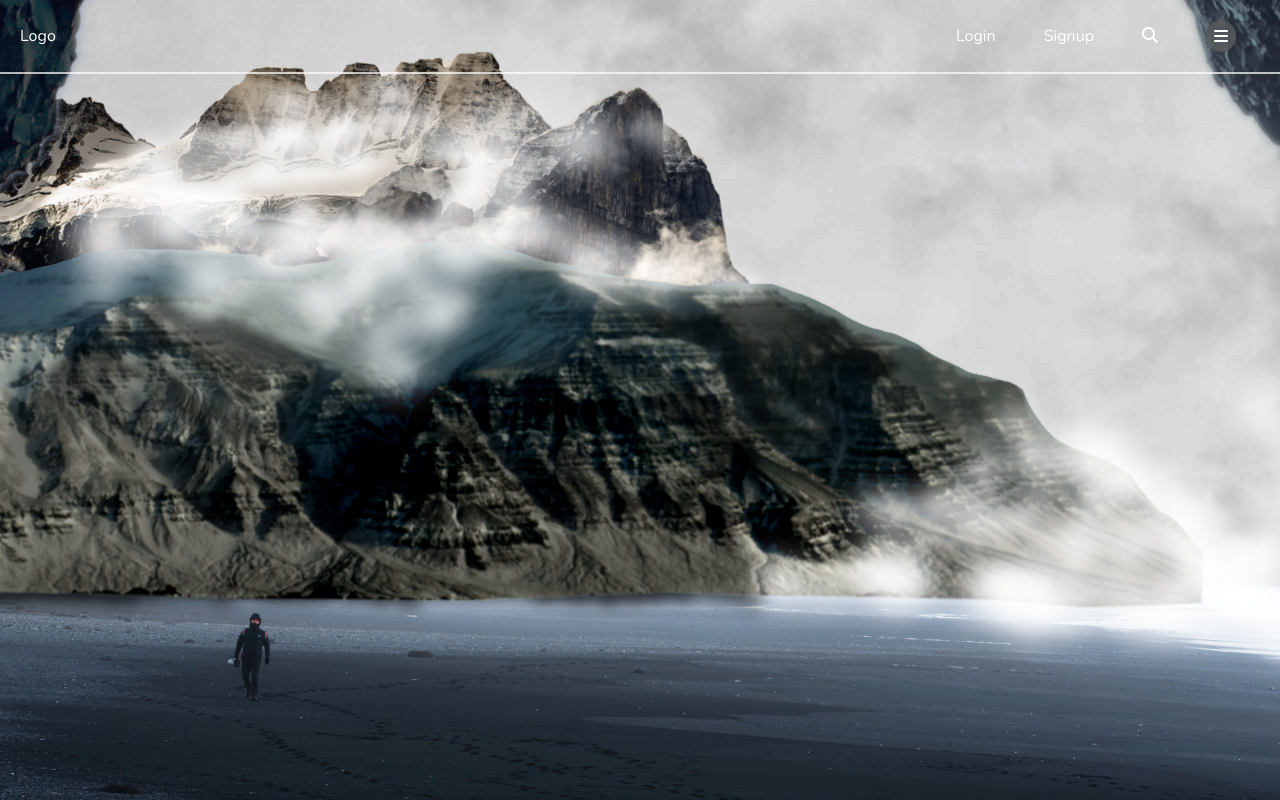
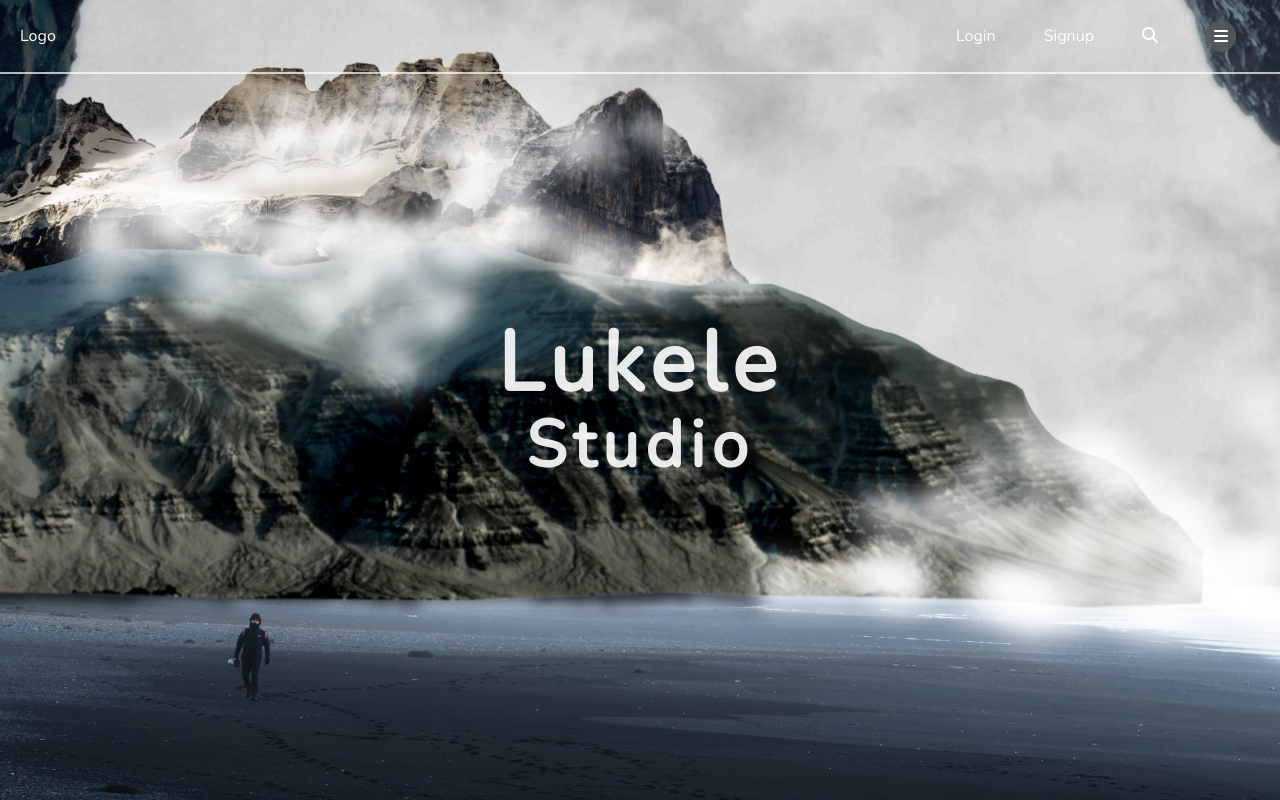
Before and after one commit to amsierco/parallax_practice, a plain HTML site: page index.html in a window 1280 px wide. Drawn offline with nearby package versions, Linux system fonts and the light colour scheme; a web font is replaced by a local one.

Commit message:
Added text

```diff
--- a/index.html
+++ b/index.html
@@ -25,14 +25,18 @@
         </nav>
     </header>
     <main class="main" id="main">
-        <img src="./img/foreground.png" data-speedx="0.05" data-speedy="0.02" class="parallax foreground">
-        <img src="./img/cliff_left.png" data-speedx="0.02" data-speedy="0.02" class="parallax cliff-left">
-        <img src="./img/cliff_right.png" data-speedx="0.02" data-speedy="0.02" class="parallax cliff-right">
-        <img src="./img/mtn_big.png" data-speedx="0.1" data-speedy="0.01" class="parallax mtn-big">
-        <img src="./img/mtn_small.png" data-speedx="0.15" data-speedy="0.03" class="parallax mtn-small">
-        <img src="./img/fog_mtn.png" data-speedx="0.3" data-speedy="0.03" class="parallax fog-mtn">
+        <img src="./img/foreground.png" data-speedx="0.02" data-speedy="0.035" class="parallax foreground">
+        <img src="./img/cliff_left.png" data-speedx="0.02" data-speedy="0.025" class="parallax cliff-left">
+        <img src="./img/cliff_right.png" data-speedx="0.02" data-speedy="0.025" class="parallax cliff-right">
+        <img src="./img/mtn_big.png" data-speedx="0.08" data-speedy="0.03" class="parallax mtn-big">
+        <img src="./img/mtn_small.png" data-speedx="0.12" data-speedy="0.035" class="parallax mtn-small">
+        <img src="./img/fog_mtn.png" data-speedx="0.3" data-speedy="0.035" class="parallax fog-mtn">
         <img src="./img/fog_water.png" data-speedx="0.2" data-speedy="0.05" class="parallax fog-water">
         <img src="./img/sky.png" data-speedx="0.05" data-speedy="0.03" class="parallax sky">
+        <div data-speedx="0.02" data-speedy="0.035" class="parallax title">
+            <h2>Lukele</h2>
+            <h3>Studio</h3>
+        </div>
     </main>
 </body>
     <script src="./main.js"></script>
--- a/style.css
+++ b/style.css
@@ -24,6 +24,7 @@ main {
     top: 50%;
     left: 50%;
     transform: translate(-50%, -50%);
+    transition: .3s cubic-bezier(.2,.49,.32,.99);
 }
 
 /* Element indexing */
@@ -40,20 +41,20 @@ main {
 }
 
 .cliff-right{
-    z-index: 5;
+    z-index: 6;
     left: 55%;
 }
 
 .cliff-left {
-    z-index: 5;
+    z-index: 6;
     left: 45%;
 }
 
 .fog-water{
-    z-index: 4;
+    z-index: 5;
 }
 .fog-mtn {
-    z-index: 4;
+    z-index: 5;
 }
 
 .mtn-big{
@@ -62,6 +63,24 @@ main {
 
 .mtn-small {
     z-index: 2;
+}
+
+.title {
+    z-index: 6;
+    pointer-events: auto;
+    color: rgba(255,255,255,.9);
+    font-size: 3.5rem;
+    font-weight: 800;
+    display: flex;
+    flex-direction: column;
+    justify-content: center;
+    align-items: center;
+}
+
+.title h2,
+.title h3{
+    letter-spacing: .4rem;
+    line-height: 1.1;
 }
 
 /* Header */
```
